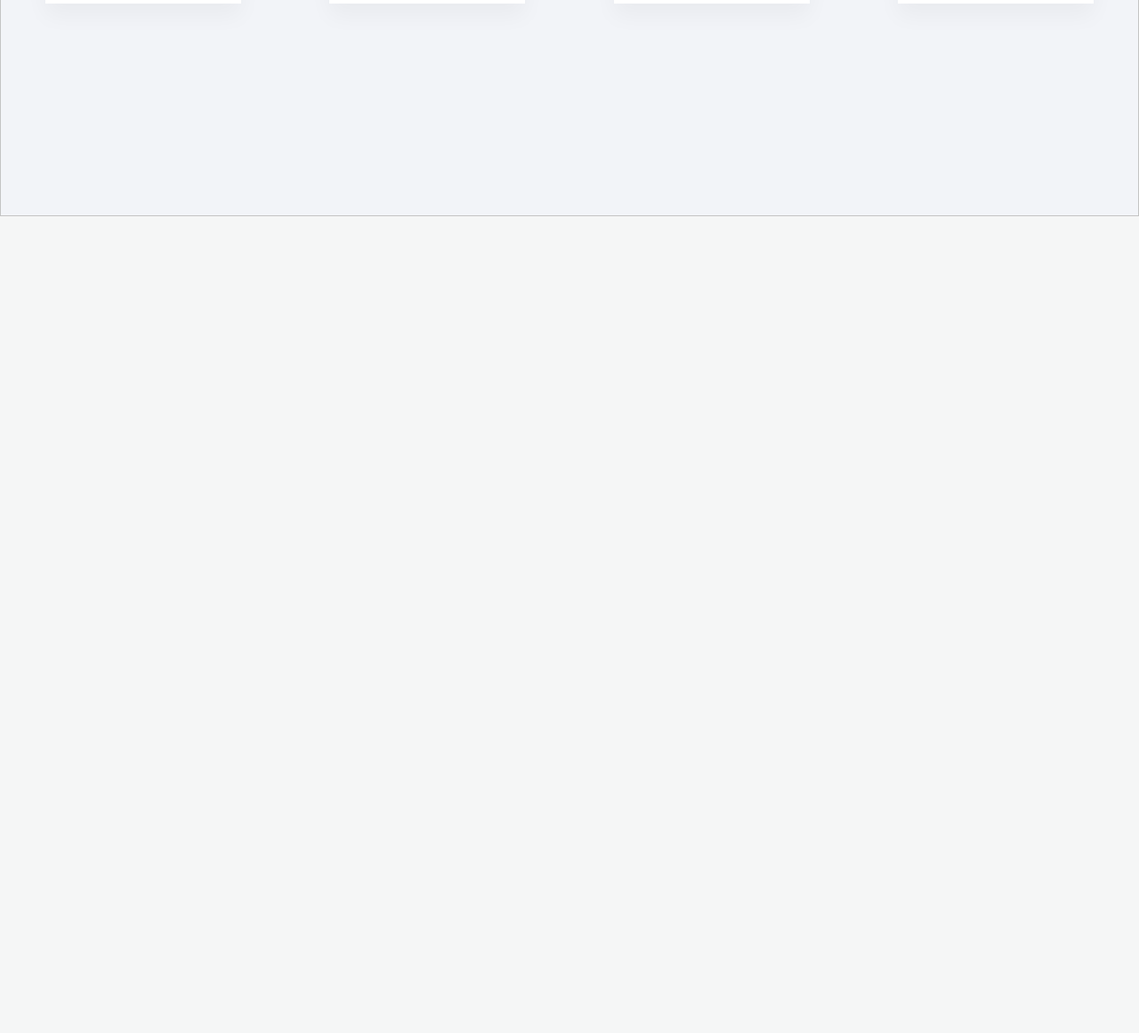
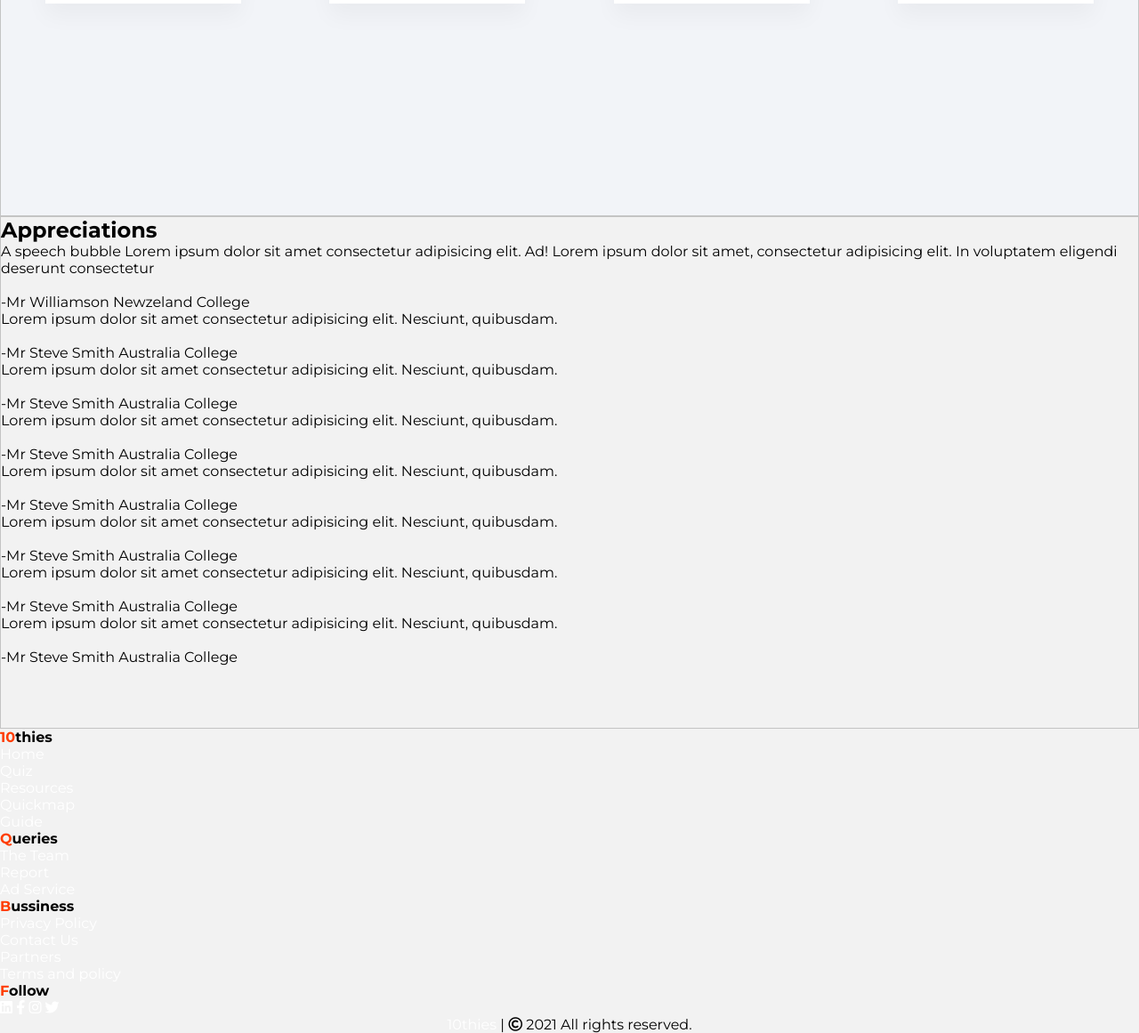
Before and after one commit to UG-SEP/Tenthies, a Django app: page / in a window 1280 px wide. Shown: the part 1203-2364 px from the top of the page at 89% size. Before the commit the page ends 1446 px from the top, so only its background shows below. Run offline with Django 3.2, Linux system fonts and the light colour scheme.

Commit message:
Update index.html

```diff
--- a/Tenthies/templates/Home/index.html
+++ b/Tenthies/templates/Home/index.html
@@ -173,6 +173,96 @@
 		 <p>Quickmap</p>
 	   </a>
 	  </section>
+
+	    <!-- XXXXXXXXXXXX APPRECIATION  XXXXXXXXXXXX -->
+      <section class="home3">
+		  <div class="home3-head">
+			  <h1>Appreciations</h1>
+		  </div>
+		<article class="comic">
+			<div class="talk-block">
+
+			  <p class="speech">A speech bubble Lorem ipsum dolor sit amet consectetur adipisicing elit. Ad! Lorem ipsum dolor sit amet, consectetur adipisicing elit. In voluptatem eligendi deserunt consectetur  <br> <br> <span>-Mr Williamson Newzeland College</span>
+			  </p>
+
+			</div>
+			<div class="talk-block">
+			  <p class="speech">Lorem ipsum dolor sit amet consectetur adipisicing elit. Nesciunt, quibusdam. <br> <br> <span>-Mr Steve Smith Australia College</span> </p>
+
+			</div>
+			<div class="talk-block">
+			    <p class="speech">Lorem ipsum dolor sit amet consectetur adipisicing elit. Nesciunt, quibusdam. <br> <br> <span>-Mr Steve Smith Australia College</span></p>
+			</div>
+			<div class="talk-block">
+				<p class="speech">Lorem ipsum dolor sit amet consectetur adipisicing elit. Nesciunt, quibusdam. <br> <br> <span>-Mr Steve Smith Australia College</span></p>
+			</div>
+			<div class="talk-block">
+				<p class="speech">Lorem ipsum dolor sit amet consectetur adipisicing elit. Nesciunt, quibusdam. <br> <br> <span>-Mr Steve Smith Australia College</span></p>
+			</div>
+			<div class="talk-block">
+				<p class="speech">Lorem ipsum dolor sit amet consectetur adipisicing elit. Nesciunt, quibusdam. <br> <br> <span>-Mr Steve Smith Australia College</span></p>
+			</div>
+			<div class="talk-block">
+				<p class="speech">Lorem ipsum dolor sit amet consectetur adipisicing elit. Nesciunt, quibusdam. <br> <br> <span>-Mr Steve Smith Australia College</span></p>
+			</div>
+			<div class="talk-block">
+				<p class="speech">Lorem ipsum dolor sit amet consectetur adipisicing elit. Nesciunt, quibusdam. <br> <br> <span>-Mr Steve Smith Australia College</span></p>
+			</div>
+
+		  </article>
+     </section>
+	  <!-- XXXXXXXXXXXX FOOTER XXXXXXXXXXXX -->
+	 <footer class="footer">
+		<div class="container">
+			<div class="row">
+				<div class="footer-col">
+					<h4><span style="color: var(--main-color) ;">10</span>thies</h4>
+					<ul>
+						<li><a href="#">Home</a></li>
+						<li><a href="#">Quiz</a></li>
+						<li><a href="#">Resources</a></li>
+						<li><a href="#">Quickmap</a></li>
+						<li><a href="#">Guide</a></li>
+					</ul>
+				</div>
+				<div class="footer-col">
+					<h4><span style="color: var(--main-color) ;">Q</span>ueries</h4>
+					<ul>
+						<li><a href="#">The Team</a></li>
+						<li><a href="#">Report</a></li>
+						<li><a href="#">Ad Service</a></li>
+
+					</ul>
+				</div>
+				<div class="footer-col">
+					<h4><span style="color: var(--main-color) ;">B</span>ussiness</h4>
+					<ul>
+						<li><a href="#">Privacy Policy</a></li>
+						<li><a href="#">Contact Us</a></li>
+						<li><a href="#">Partners</a></li>
+						<li><a href="#">Terms and policy</a></li>
+					</ul>
+				</div>
+				<div class="footer-col">
+					<h4><span style="color: var(--main-color) ;">F</span>ollow</h4>
+					<div class="social-links">
+						<a href="#"><i class="fab fa-linkedin"></i></a>
+						<a href="#"><i class="fab fa-facebook-f"></i></a>
+						<a href="#"><i class="fab fa-instagram"></i></a>
+						<a href="#"><i class="fab fa-twitter"></i></a>
+					</div>
+				</div>
+			</div>
+		</div>
+   </footer>
+     <!-- XXXXXXXXXXXX COPYRIGHT CLAIM XXXXXXXXXXXX -->
+   <div class="end">
+	<center>
+		<span class="credit"><a href="#">10thies</a> | </span>
+		<span class="far fa-copyright"></span><span> 2021 All rights reserved.</span>
+	  </center>
+   </div>
+
      <script src="{% static 'js/main.js' %}"></script>
    </body>
 </html>
```
